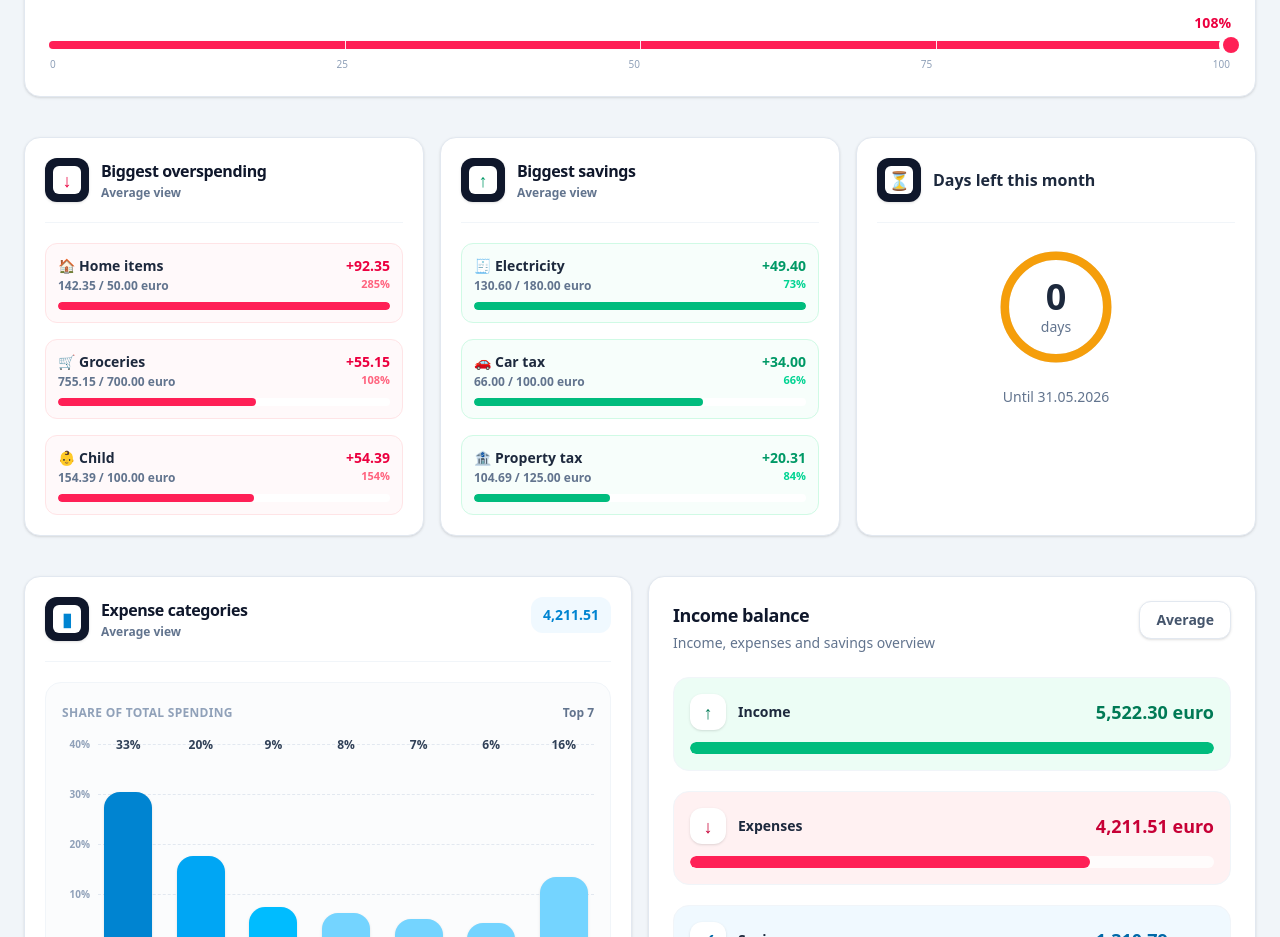
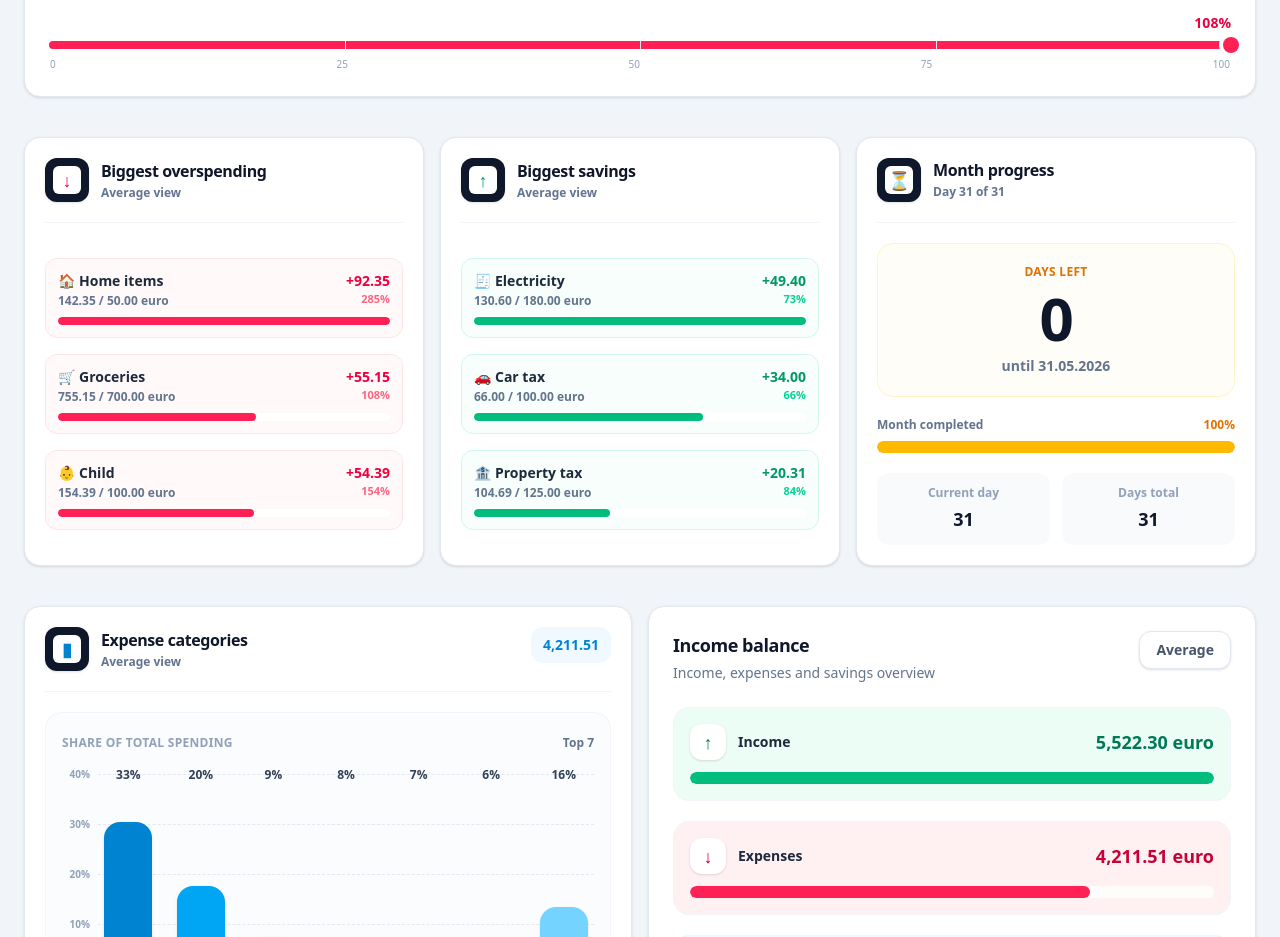
Before and after one commit to oleksaGrzegorz/budget-app, a React (Vite) app: page / in a window 1280 px wide. Shown: the part 840-1777 px from the top of the page. Built offline with nearby package versions, Linux system fonts and the light colour scheme; no server answers.

Commit message:
refactor: enhance MonthProgressCard layout and improve data presentation for days left and month progress

```diff
--- a/src/components/BudgetInsights/MonthProgressCard.tsx
+++ b/src/components/BudgetInsights/MonthProgressCard.tsx
@@ -8,63 +8,83 @@ export const MonthProgressCard = () => {
   const displayMonth = String(month + 1).padStart(2, "0");
   const lastDay = new Date(year, month + 1, 0).getDate();
 
-  const remaining = lastDay - currentDay;
+  const daysLeft = lastDay - currentDay;
   const progress = (currentDay / lastDay) * 100;
 
   return (
-    <div className="rounded-2xl border border-slate-200 bg-white p-5 shadow-sm">
-      <div className="flex items-center gap-3 pb-5">
-        <div className="flex h-11 w-11 items-center justify-center rounded-xl bg-slate-900 shadow-sm">
-          <span className="flex h-7 w-7 items-center justify-center rounded-md bg-white text-lg font-bold text-slate-900">
+    <section className="flex h-full flex-col rounded-2xl border border-slate-200 bg-white p-5 shadow-sm">
+      <div className="mb-5 flex items-start gap-3">
+        <div className="flex h-11 w-11 shrink-0 items-center justify-center rounded-xl bg-slate-900 shadow-sm">
+          <span className="flex h-7 w-7 items-center justify-center rounded-md bg-white text-lg font-black text-amber-600">
             ⏳
           </span>
         </div>
 
-        <h3 className="text-base font-bold text-slate-800">
-          Days left this month
-        </h3>
+        <div>
+          <h3 className="text-base font-black tracking-tight text-slate-900">
+            Month progress
+          </h3>
+
+          <p className="mt-0.5 text-xs font-semibold text-slate-500">
+            Day {currentDay} of {lastDay}
+          </p>
+        </div>
       </div>
 
       <div className="h-px bg-slate-100" />
 
-      <div className="mt-5 flex flex-col items-center">
-        <div className="relative h-32 w-32">
-          <svg viewBox="0 0 120 120" className="-rotate-90">
-            <circle
-              cx="60"
-              cy="60"
-              r="48"
-              fill="none"
-              stroke="#e2e8f0"
-              strokeWidth="8"
-            />
+      <div className="mt-5 flex flex-1 flex-col justify-between">
+        <div className="rounded-2xl border border-amber-100 bg-amber-50/40 p-5 text-center">
+          <div className="text-xs font-black uppercase tracking-wide text-amber-600">
+            Days left
+          </div>
 
-            <circle
-              cx="60"
-              cy="60"
-              r="48"
-              fill="none"
-              stroke="#f59e0b"
-              strokeWidth="8"
-              strokeDasharray={302}
-              strokeDashoffset={302 - (progress / 100) * 302}
-              strokeLinecap="round"
-            />
-          </svg>
+          <div className="mt-2 text-6xl font-black leading-none tracking-tight text-slate-900">
+            {daysLeft}
+          </div>
 
-          <div className="absolute inset-0 flex flex-col items-center justify-center">
-            <div className="text-4xl font-bold text-slate-800">
-              {remaining}
-            </div>
-
-            <div className="text-sm text-slate-500">days</div>
+          <div className="mt-2 text-sm font-semibold text-slate-500">
+            until {lastDay}.{displayMonth}.{year}
           </div>
         </div>
 
-        <div className="mt-4 text-sm text-slate-500">
-          Until {lastDay}.{displayMonth}.{year}
+        <div className="mt-5">
+          <div className="mb-2 flex items-center justify-between">
+            <span className="text-xs font-bold text-slate-500">
+              Month completed
+            </span>
+
+            <span className="text-xs font-black text-amber-600">
+              {Math.round(progress)}%
+            </span>
+          </div>
+
+          <div className="h-3 overflow-hidden rounded-full bg-slate-100">
+            <div
+              className="h-full rounded-full bg-amber-400 transition-all duration-500"
+              style={{
+                width: `${Math.min(Math.max(progress, 0), 100)}%`,
+              }}
+            />
+          </div>
+        </div>
+
+        <div className="mt-5 grid grid-cols-2 gap-3">
+          <div className="rounded-xl bg-slate-50 p-3 text-center">
+            <div className="text-xs font-bold text-slate-400">Current day</div>
+            <div className="mt-1 text-lg font-black text-slate-900">
+              {currentDay}
+            </div>
+          </div>
+
+          <div className="rounded-xl bg-slate-50 p-3 text-center">
+            <div className="text-xs font-bold text-slate-400">Days total</div>
+            <div className="mt-1 text-lg font-black text-slate-900">
+              {lastDay}
+            </div>
+          </div>
         </div>
       </div>
-    </div>
+    </section>
   );
 };
```
